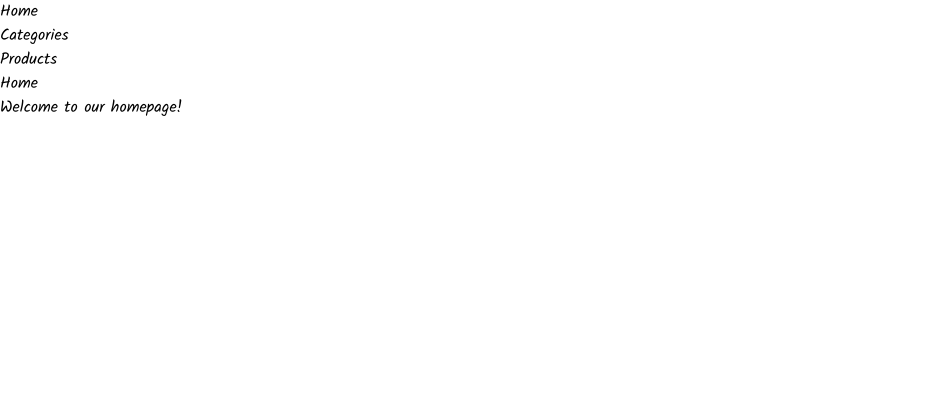
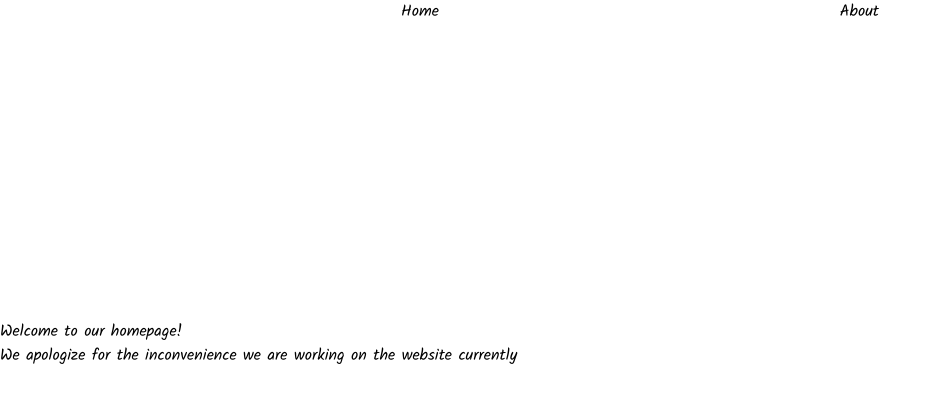
Before and after one commit to Baottran21/Mi_Tierra, a React (Vite) app: page / in a window 1280 px wide. Shown: the top 402 px of the page, without its empty margins (0-941 px from the left). Built offline with nearby package versions, Linux system fonts and the light colour scheme; the HTML template or start-up script is replaced by a standard one.

Commit message:
Working on the Menu Tab

```diff
--- a/src/App.jsx
+++ b/src/App.jsx
@@ -1,47 +1,43 @@
-import { Link, Route, Routes } from 'react-router-dom';
+import { Link, Route, Routes } from "react-router-dom";
 
-const Home = () => (
-  <div>
-    <h2>Home</h2>
-    <p>Welcome to our homepage!</p>
-  </div>
-);
+import LandingPage from "./Components/LandingPage/LandingPage.jsx";
+import About from "./Components/About/About.jsx";
 
-const Categories = () => (
-  <div>
-    <h2>Categories</h2>
-    <p>Browse items by category.</p>
-  </div>
-);
+// const Categories = () => (
+//   <div>
+//     <h2>Categories</h2>
+//     <p>Browse items by category.</p>
+//   </div>
+// );
 
-const Products = () => (
-  <div>
-    <h2>Products</h2>
-    <p>Browse individual products.</p>
-  </div>
-);
+// const Products = () => (
+//   <div>
+//     <h2>Products</h2>
+//     <p>Browse individual products.</p>
+//   </div>
+// );
 
 export default function App() {
   return (
     <div>
       <nav>
-        <ul>
+        <ul className="flex justify-evenly">
           <li>
             <Link to="/">Home</Link>
           </li>
           <li>
-            <Link to="/categories">Categories</Link>
+            <Link to="/about">About</Link>
           </li>
-          <li>
+          {/* <li>
             <Link to="/products">Products</Link>
-          </li>
+          </li> */}
         </ul>
       </nav>
 
       <Routes>
-        <Route path="/" element={<Home />} />
-        <Route path="/categories" element={<Categories />} />
-        <Route path="/products" element={<Products />} />
+        <Route path="/" element={<LandingPage />} />
+        <Route path="/about" element={<About />} />
+        {/* <Route path="/products" element={<Products />} /> */}
       </Routes>
     </div>
   );
--- /dev/null
+++ b/src/Components/About/About.jsx
@@ -0,0 +1,18 @@
+const About = () => {
+  return (
+    <>
+      <div
+        id="about-page-container"
+        className=" w-full h-[80vh] flex justify-evenly items-center"
+      >
+        <div className="w-full flex-row justify-center items-center">
+          <div>
+            <p>More to come from us!</p>
+          </div>
+        </div>
+      </div>
+    </>
+  );
+};
+
+export default About;
--- a/src/Components/LandingPage/LandingPage.jsx
+++ b/src/Components/LandingPage/LandingPage.jsx
@@ -6,13 +6,13 @@ const LandingPage = () => {
         className=" w-full h-[80vh] flex justify-evenly items-center"
       >
         <div className="w-full flex-row justify-center items-center">
-          <h1 className="flex justify-center">
-            We Apologize for the inconvenience but we are currently working
-            through website maintenance
-          </h1>
-          <a href="/menu">
-            <h1>Menu</h1>
-          </a>
+          <div className="w-full flex-row justify-center items-center">
+            <h1>Welcome to our homepage!</h1>
+            <p>
+              We apologize for the inconvenience we are working on the website
+              currently
+            </p>
+          </div>
         </div>
       </div>
     </>
```
